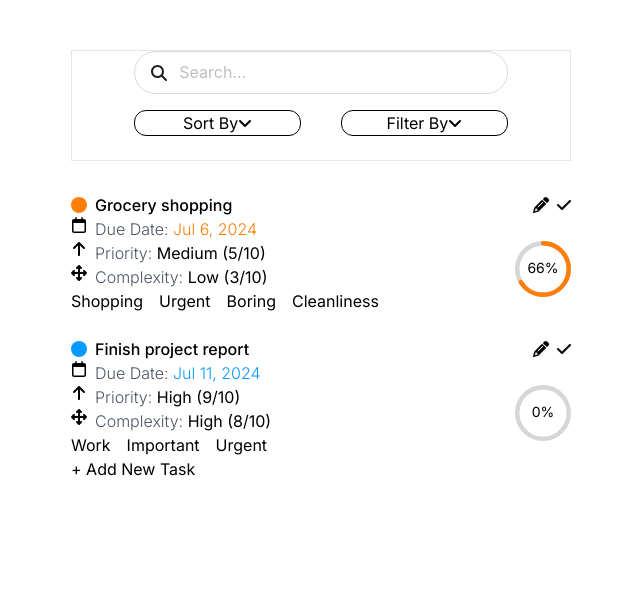
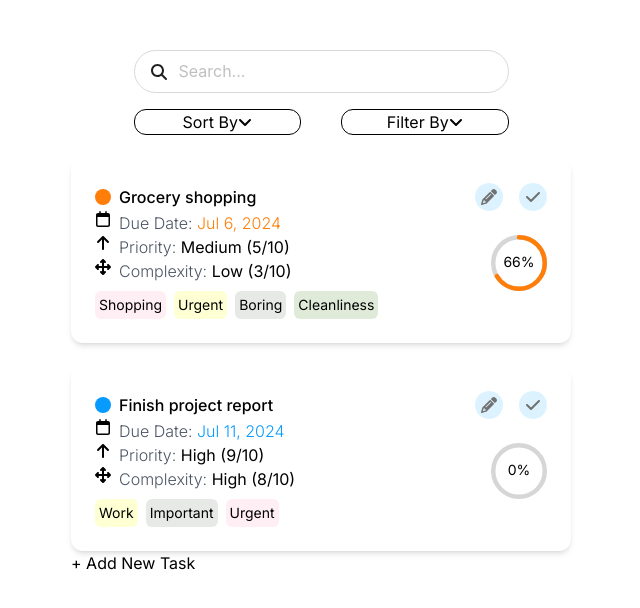
Before and after one commit to williamGarcia99x/Todo-React-app, a React (Vite) app: page /todos in a window 1280 px wide. Shown: the top 608 px of the page, without its empty margins (319-959 px from the left). Built offline with nearby package versions, Linux system fonts and the light colour scheme.

Commit message:
styled todo cards

```diff
--- a/src/components/TodoCard.jsx
+++ b/src/components/TodoCard.jsx
@@ -1,5 +1,5 @@
 /* eslint-disable react/prop-types */
-import { useNavigate } from "react-router-dom";
+import { Link } from "react-router-dom";
 import {
   faPencil,
   faCheck,
@@ -51,9 +51,34 @@
   );
 }
 
+function TagList({ tags }) {
+  let colorOptions = ["#d2e3c8b3", "#FEFFD2", "#FFEEF4", "#ccd3ca7f"];
+  const chosenOptions = [];
+
+  while (colorOptions.length > 0) {
+    let chosenIndex = Math.floor(Math.random() * colorOptions.length);
+    chosenOptions.push(colorOptions[chosenIndex]);
+    colorOptions = colorOptions.filter((_, i) => i !== chosenIndex);
+  }
+
+  return (
+    <ul className="flex gap-2">
+      {tags.map((tag, i) => (
+        <li
+          className="rounded-md p-1 text-sm font-normal text-black"
+          style={{ backgroundColor: `${chosenOptions[i]}` }}
+          key={i + tag}
+        >
+          {tag[0].toUpperCase() + tag.slice(1).toLowerCase()}
+        </li>
+      ))}
+    </ul>
+  );
+}
+
+const lightBlue = "#8cd7ff83";
+
 function TodoCard({ todoObj }) {
-  const navigate = useNavigate();
-
   const progressCompletion = Math.trunc(
     (todoObj.checkList.reduce(
       (acc, val) => (val.isComplete ? acc + 1 : acc),
@@ -65,26 +90,26 @@
 
   //calculate the color of the todo based on how close we are to it's due date
 
-  function handleClickOnEdit(e, todoId) {
-    e.stopPropagation();
-    navigate(`edit/${todoId}`);
-  }
-
   return (
-    <li onClick={() => navigate(`${todoObj.id}`)} className="cursor-pointer">
+    <li className="rounded-xl p-6 shadow-md hover:bg-[#8cd7ff83] hover:shadow-xl">
       <div className="flex justify-between">
         <div className="flex items-center gap-2">
           <figure
             className="h-4 w-4 rounded-[50%]"
             style={{ backgroundColor: `${getTodoColor(todoObj.dueDate)}` }}
           ></figure>
-          <p className="font-medium">{todoObj.taskName}</p>
+          <Link to={todoObj.id} className="font-medium">
+            {todoObj.taskName}
+          </Link>
         </div>
-        <div className="flex gap-2">
-          <button onClick={(e) => handleClickOnEdit(e, todoObj.id)}>
+        <div className="flex gap-4">
+          <Link
+            to={`edit/${todoObj.id}`}
+            className="todo-card-buttons text-gray-copulsory"
+          >
             <FontAwesomeIcon icon={faPencil} />
-          </button>
-          <button>
+          </Link>
+          <button className="todo-card-buttons text-gray-copulsory">
             <FontAwesomeIcon icon={faCheck} />
           </button>
         </div>
@@ -98,7 +123,7 @@
           </span>
         </p>
       </div>
-      <div className="relative flex justify-between">
+      <div className="relative mb-2 flex justify-between">
         <div>
           <div className="flex gap-2">
             <FontAwesomeIconCustom icon={faArrowUp} />
@@ -133,13 +158,7 @@
           />
         </div>
       </div>
-      <ul className="flex gap-4">
-        {todoObj.tags.map((tag, i) => (
-          <li key={i + tag}>
-            {tag[0].toUpperCase() + tag.slice(1).toLowerCase()}
-          </li>
-        ))}
-      </ul>
+      <TagList tags={todoObj.tags} />
     </li>
   );
 }
--- a/src/components/TodoEditorView.jsx
+++ b/src/components/TodoEditorView.jsx
@@ -184,7 +184,7 @@
           numberOfOptions={10}
           initialSelectedOption={complexity}
           keyGroupName="complexity"
-          optionStyle="bg-[#dfebf5] hover:ring-1 hover:ring-blue-hover-ring"
+          optionStyle="bg-blue-light hover:ring-1 hover:ring-blue-hover-ring"
           selectedOptionStyle="bg-[#079aff] text-white"
           onSelectOption={handleComplexityLevelChange}
           showError={showComplexityErrMsg}
--- a/src/index.css
+++ b/src/index.css
@@ -17,6 +17,18 @@
     max-width: 500px;
     padding: 50px 0;
   }
+
+  .todo-card-buttons {
+    /* flex h-7 w-7 items-center justify-center rounded-[50%] bg-[#8cd7ff4e] text-gray-copulsory" */
+    background-color: #8cd7ff4e;
+    display: flex;
+    justify-content: center;
+    align-items: center;
+    height: 1.75rem;
+    width: 1.75rem;
+    border-radius: 50%;
+    /* background-color: #feffd2d2; */
+  }
 }
 
 @tailwind utilities;
--- a/src/pages/MainMenu/FilterOptions.jsx
+++ b/src/pages/MainMenu/FilterOptions.jsx
@@ -4,13 +4,13 @@
 import { useTodos } from "../../contexts/TodosContext";
 
 const sortOptions = [
-  { uiName: "Default", value: "default" },
-  { uiName: "Due Date: earliest first", value: "ascending-due-date" },
-  { uiName: "Due Date: latest first", value: "descending-due-date" },
-  { uiName: "Complexity: low to high", value: "ascending-complexity" },
-  { uiName: "Complexity: high to low", value: "descending-complexity" },
-  { uiName: "Priority: low to high", value: "ascending-priority" },
-  { uiName: "Priority: high to low", value: "descending-priority" },
+  { label: "Default", value: "default" },
+  { label: "Due Date: earliest first", value: "ascending-due-date" },
+  { label: "Due Date: latest first", value: "descending-due-date" },
+  { label: "Complexity: low to high", value: "ascending-complexity" },
+  { label: "Complexity: high to low", value: "descending-complexity" },
+  { label: "Priority: low to high", value: "ascending-priority" },
+  { label: "Priority: high to low", value: "descending-priority" },
 ];
 
 function FilterOptions({
@@ -53,9 +53,9 @@
   }, []);
 
   return (
-    <div className=" flex gap-10 justify-center">
+    <div className="flex justify-center gap-10">
       <fieldset
-        className="flex flex-grow justify-center border border-black  basis-1/4 relative rounded-xl"
+        className="relative flex flex-grow basis-1/4 justify-center rounded-xl border border-black"
         ref={sortFieldsetRef}
       >
         <button
@@ -67,13 +67,13 @@
         </button>
         {/* Below is the set of sort options that is to be conditionally rendered */}
         {showSortOptions && (
-          <ul className=" p-2 absolute top-8  border rounded-md  shadow-lg bg-white w-[125%]">
+          <ul className="absolute top-8 w-[125%] rounded-md border bg-white p-2 shadow-lg">
             {sortOptions.map((option) => (
               <li
                 className="flex justify-between border-b-2"
                 key={option.value}
               >
-                <label>{option.uiName}</label>
+                <label>{option.label}</label>
                 <input
                   type="radio"
                   value={option.value}
@@ -87,7 +87,7 @@
         )}
       </fieldset>
       <fieldset
-        className="flex flex-grow justify-center border border-black basis-1/4 relative rounded-xl"
+        className="relative flex flex-grow basis-1/4 justify-center rounded-xl border border-black"
         ref={filterFieldsetRef}
       >
         <button
@@ -99,7 +99,7 @@
         </button>
         {/* Below is the set of filter options that is to be conditionally rendered */}
         {showFilterOptions && (
-          <ul className="p-2 absolute top-8  border rounded-md w-3/4 shadow-lg bg-white  ">
+          <ul className="absolute top-8 w-3/4 rounded-md border bg-white p-2 shadow-lg">
             {/* Display filters if there exists any */}
             {tags.map((tag, i) => (
               <li className="flex justify-between border-b-2" key={i + tag}>
--- a/src/pages/MainMenu/Header.jsx
+++ /dev/null
@@ -1,9 +0,0 @@
-function Header({ children }) {
-  return (
-    <header className="mb-8 flex flex-col items-center border">
-      {children}
-    </header>
-  );
-}
-
-export default Header;
--- a/src/pages/MainMenu/index.jsx
+++ b/src/pages/MainMenu/index.jsx
@@ -2,7 +2,6 @@
 import { useTodos } from "../../contexts/TodosContext";
 import TodoList from "./TodoList";
 import FilterOptions from "./FilterOptions";
-import Header from "./Header";
 import { Link } from "react-router-dom";
 import { FontAwesomeIcon } from "@fortawesome/react-fontawesome";
 import { faMagnifyingGlass } from "@fortawesome/free-solid-svg-icons";
@@ -94,9 +93,9 @@
   //We want the todos that have all of the selected tags
   return (
     <div className="todo-editor-page-container">
-      <Header>
+      <header className="mb-6 flex flex-col items-center">
         <form
-          className="mb-6 flex w-[75%] flex-col gap-4"
+          className="flex w-[75%] flex-col gap-4"
           onSubmit={(e) => e.preventDefault()}
         >
           <TextInput
@@ -115,7 +114,7 @@
             filterOptionsSelected={filterOptionsSelected}
           />
         </form>
-      </Header>
+      </header>
       <TodoList todos={filteredTodos} />
       <Link to="new">+ Add New Task</Link>
     </div>
--- a/tailwind.config.js
+++ b/tailwind.config.js
@@ -7,6 +7,7 @@
     extend: {
       colors: {
         "gray-copulsory": "#717171",
+        "blue-light": "#dfebf5",
         "blue-hover-ring": "#079aff",
         "main-blue": "#079aff",
       },
```
